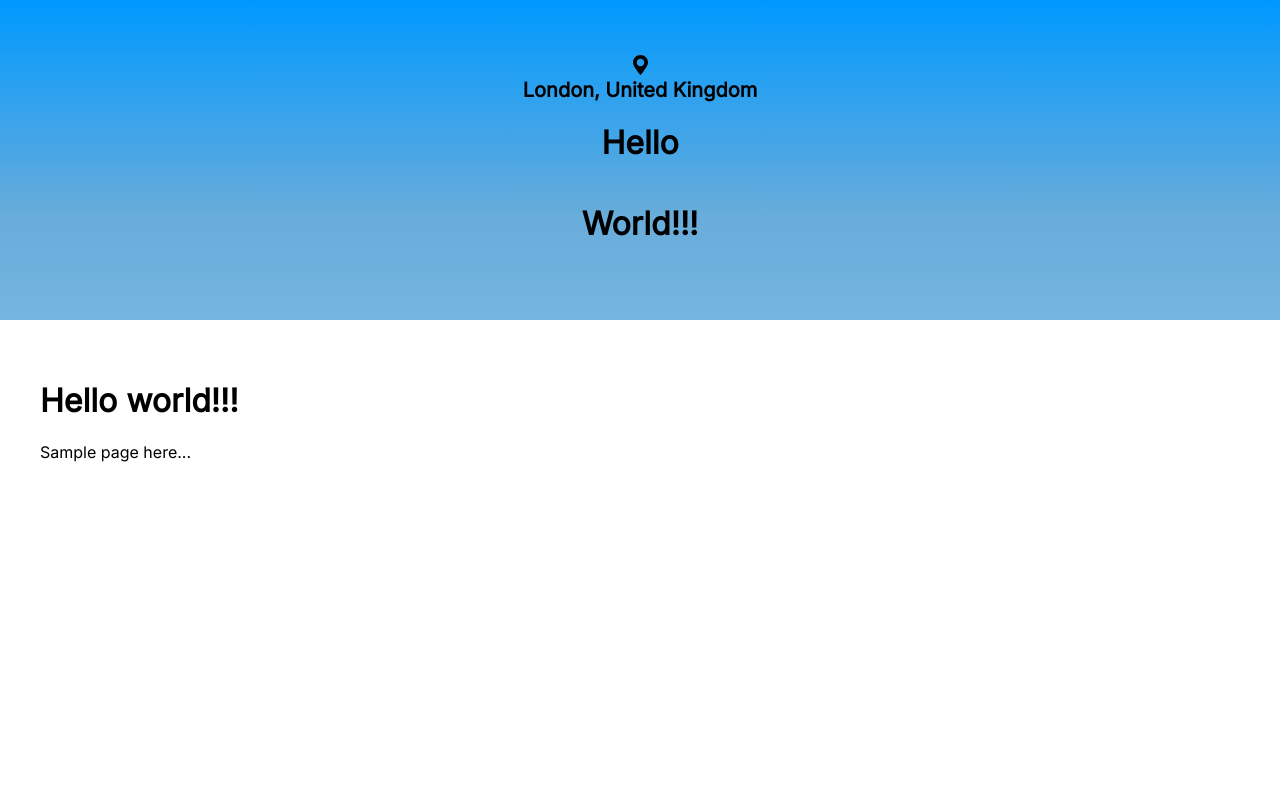
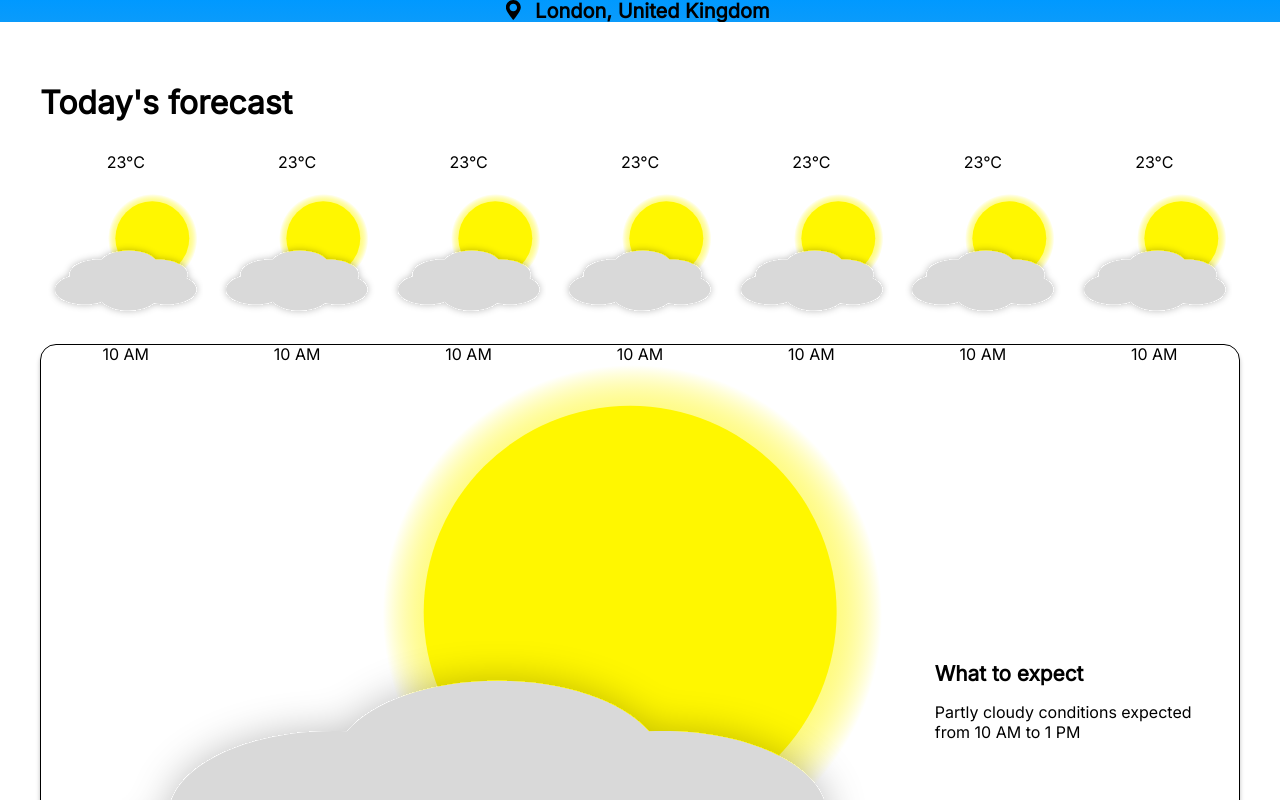
Before and after one commit to RoaringFire/gui-weather-app, a React (Vite) app: page / in a window 1280 px wide. Shown: the top 800 px of the page. Built offline with nearby package versions, Linux system fonts and the light colour scheme.

Commit message:
add: work on the front page

```diff
--- a/src/App.jsx
+++ b/src/App.jsx
@@ -1,25 +1,23 @@
-import { useState } from 'react'
 import './App.css'
+import LocationLabel from "./components/LocationLabel.jsx"
+import WeatherForecastTable from './components/WeatherForecastTable.jsx'
+import WeatherAdvisoryCard from './components/WeatherAdvisoryCard.jsx'
+import TravelConditionsCard from './components/TravelConditionsCard.jsx'
+import TravelImpactsCard from './components/TravelImpactsCard.jsx'
 
 function App() {
   return (
     <>
       <div className="container">
         <div className="mainHeader">
-
-          <div id="locationLabel">
-            <svg className="" xmlns="http://www.w3.org/2000/svg" width="15" height="20" viewBox="0 0 12 16" fill="none">
-              <path fill-rule="evenodd" clip-rule="evenodd" d="M6 0C9.31371 0 12 2.68629 12 6C12 9.31371 6 16 6 16C6 16 0 9.31371 0 6C0 2.68629 2.68629 0 6 0ZM6 3C4.34315 3 3 4.34315 3 6C3 7.65685 4.34315 9 6 9C7.65685 9 9 7.65685 9 6C9 4.34315 7.65685 3 6 3Z" fill="black"/>
-            </svg>
-            <div><strong>London, United Kingdom</strong></div>
-          </div>
-
-          <h1>Hello</h1>
-          <h1>World!!!</h1>
+          <LocationLabel />
         </div>
         <main className="mainPanel">
-          <h1>Hello world!!!</h1>
-          <p>Sample page here...</p>
+          <h1>Today's forecast</h1>
+          <WeatherForecastTable />
+          <WeatherAdvisoryCard />
+          <TravelConditionsCard />
+          <TravelImpactsCard />
         </main>
       </div>
     </>
--- /dev/null
+++ b/src/components/LocationLabel.jsx
@@ -0,0 +1,12 @@
+function LocationLabel() {
+  return (
+    <div id="locationLabel">
+      <svg xmlns="http://www.w3.org/2000/svg" width="15" height="20" viewBox="0 0 12 16" fill="none">
+        <path fill-rule="evenodd" clip-rule="evenodd" d="M6 0C9.31371 0 12 2.68629 12 6C12 9.31371 6 16 6 16C6 16 0 9.31371 0 6C0 2.68629 2.68629 0 6 0ZM6 3C4.34315 3 3 4.34315 3 6C3 7.65685 4.34315 9 6 9C7.65685 9 9 7.65685 9 6C9 4.34315 7.65685 3 6 3Z" fill="black"/>
+      </svg>
+      <div><strong>London, United Kingdom</strong></div>
+    </div>
+  );
+}
+
+export default LocationLabel;
--- /dev/null
+++ b/src/components/TravelConditionsCard.jsx
@@ -0,0 +1,14 @@
+function TravelConditionsCard() {
+    return (
+        <div className="advisoryCard travelConditions">
+            <div className="advisoryHeader">Commuting conditions</div>
+            <ul>
+                <li>🚌 No transport delays</li>
+                <li>☔ Rain risk: Low</li>
+                <li>💡 Advice: Wear sunscreen until 3 PM</li>
+            </ul>
+        </div>
+    );
+}
+
+export default TravelConditionsCard;
--- /dev/null
+++ b/src/components/TravelImpactsCard.jsx
@@ -0,0 +1,10 @@
+function TravelImpactsCard() {
+    return (
+        <div className="advisoryCard travelImpacts">
+            <div className="advisoryHeader">Commute impact</div>
+            <div className=""></div>
+        </div>
+    );
+}
+
+export default TravelImpactsCard;
--- /dev/null
+++ b/src/components/WeatherAdvisoryCard.jsx
@@ -0,0 +1,16 @@
+import WeatherPartlyCloudy from "./vector_icons/WeatherPartlyCloudy.jsx"
+
+function WeatherAdvisoryCard() {
+    // hardcoded stuff - this will be replaced with dynamic content
+    return (
+        <div className="advisoryCard weatherAdvisory">
+            <WeatherPartlyCloudy size="100" />
+            <div>
+                <div className="advisoryHeader">What to expect</div>
+                <p>Partly cloudy conditions expected from 10 AM to 1 PM</p>
+            </div>
+        </div>
+    );
+}
+
+export default WeatherAdvisoryCard;
--- /dev/null
+++ b/src/components/WeatherForecastCell.jsx
@@ -0,0 +1,13 @@
+import WeatherPartlyCloudy from "./vector_icons/WeatherPartlyCloudy.jsx"
+
+function WeatherForecastCell() {
+  return (
+    <div className="weatherForecastCell">
+      <div>23°C</div>
+      <WeatherPartlyCloudy size="10" />
+      <div>10 AM</div>
+    </div>
+  );
+}
+
+export default WeatherForecastCell;
--- /dev/null
+++ b/src/components/WeatherForecastTable.jsx
@@ -0,0 +1,17 @@
+import WeatherForecastCell from "./WeatherForecastCell";
+
+function WeatherForecastTable({data}) {
+  return (
+    <div className="weatherForecastTable">
+		<WeatherForecastCell />
+		<WeatherForecastCell />
+		<WeatherForecastCell />
+		<WeatherForecastCell />
+		<WeatherForecastCell />
+		<WeatherForecastCell />
+		<WeatherForecastCell />
+    </div>
+  );
+}
+
+export default WeatherForecastTable;
--- /dev/null
+++ b/src/components/vector_icons/WeatherPartlyCloudy.jsx
@@ -0,0 +1,30 @@
+function WeatherPartlyCloudy({size}) {
+    return (
+        <svg xmlns="http://www.w3.org/2000/svg" width="{size}" height="{size}" viewBox="0 0 44 35" fill="none">
+            <circle cx="29.6487" cy="12.6487" r="12.6487" fill="url(#paint0_radial_19_415)"/>
+            <circle cx="29.5337" cy="12.5337" r="10.4639" fill="#FFF700"/>
+            <g filter="url(#filter0_d_19_415)">
+            <path d="M22.833 16C26.2611 16 29.2049 17.0567 30.4844 18.5654C30.7094 18.5561 30.9373 18.5498 31.167 18.5498C35.7691 18.5499 39.4998 20.4527 39.5 22.7998C39.5 23.1747 39.4033 23.5375 39.2246 23.8838C40.9279 24.6619 41.9999 25.7918 42 27.0498C42 29.397 38.2692 31.2997 33.667 31.2998C32.369 31.2998 31.1402 31.1479 30.0449 30.8779C28.6027 32.1457 25.9137 33 22.833 33C19.4458 32.9999 16.5317 31.9683 15.2285 30.4883C13.854 30.998 12.1625 31.2998 10.333 31.2998C5.73078 31.2997 2 29.397 2 27.0498C2.00014 25.4619 3.70762 24.0772 6.2373 23.3477C6.192 23.1682 6.16699 22.9855 6.16699 22.7998C6.1672 20.4527 9.89775 18.5498 14.5 18.5498C14.7295 18.5498 14.9568 18.5561 15.1816 18.5654C16.4609 17.0566 19.4048 16.0001 22.833 16Z" fill="#D9D9D9"/>
+            </g>
+            <defs>
+            <filter id="filter0_d_19_415" x="0" y="14" width="44" height="21" filterUnits="userSpaceOnUse" color-interpolation-filters="sRGB">
+                <feFlood flood-opacity="0" result="BackgroundImageFix"/>
+                <feColorMatrix in="SourceAlpha" type="matrix" values="0 0 0 0 0 0 0 0 0 0 0 0 0 0 0 0 0 0 127 0" result="hardAlpha"/>
+                <feOffset/>
+                <feGaussianBlur stdDeviation="1"/>
+                <feComposite in2="hardAlpha" operator="out"/>
+                <feColorMatrix type="matrix" values="0 0 0 0 0 0 0 0 0 0 0 0 0 0 0 0 0 0 0.25 0"/>
+                <feBlend mode="normal" in2="BackgroundImageFix" result="effect1_dropShadow_19_415"/>
+                <feBlend mode="normal" in="SourceGraphic" in2="effect1_dropShadow_19_415" result="shape"/>
+            </filter>
+            <radialGradient id="paint0_radial_19_415" cx="0" cy="0" r="1" gradientUnits="userSpaceOnUse" gradientTransform="translate(29.6487 12.6487) rotate(90) scale(12.6487)">
+                <stop offset="0.764423" stop-color="#FFFB7B"/>
+                <stop offset="0.764523" stop-color="#FFFB7B"/>
+                <stop offset="1" stop-color="#FFF700" stop-opacity="0"/>
+            </radialGradient>
+            </defs>
+      </svg>
+    );
+}
+
+export default WeatherPartlyCloudy;
--- a/src/index.css
+++ b/src/index.css
@@ -1,6 +1,101 @@
 @import url(https://fonts.googleapis.com/css?family=Inter);
 
 body {
-  font-family: Inter;
-  margin: 0;
+    font-family: Inter;
+    margin: 0;
+    background-image: linear-gradient(180deg, #09F 0%, #68ACDA 26.92%, #B0DFFF 100%);
 }
+
+.container {
+    width: 100%;
+    height: 100vh;
+    display: flex;
+    flex-flow: column;
+}
+
+.mainHeader {
+    width: 100%;
+    flex: 2;
+    display: flex;
+    flex-flow: column;
+    justify-content: center;
+    align-content: center;
+    text-align: center;
+}
+
+#locationLabel {
+    display: flex;
+    justify-content: center;
+    color: #000;
+    text-align: center;
+    font-family: Inter;
+    font-size: 20px;
+    font-style: normal;
+    font-weight: 700;
+    line-height: 22px; /* 110% */
+}
+
+#locationLabel * {
+    padding-left: 0.3rem;
+    padding-right: 0.3rem;
+}
+
+.mainPanel {
+    flex: 2.5;
+    padding: 2.5rem;
+    background-color: #fff;
+    box-shadow: 0 4px 4px 0 rgba(0, 0, 0, 0.25);
+}
+
+.weatherForecastTable {
+    display: flex;
+    text-align: center;
+    justify-content: center;
+    align-content: center;
+}
+
+.weatherForecastCell {
+    padding: 0.5rem;
+}
+
+.advisoryCard {
+    margin-top: 1rem;
+    margin-bottom: 1rem;
+    padding-top: 1.25rem;
+    padding-bottom: 0.5rem;
+    display: flex;
+    justify-content: center;
+    align-items: center;
+    border-radius: 16px;
+    border: 1px solid #000;
+    background: rgba(217, 217, 217, 0.00);
+    box-shadow: 0 4px 4px 0 rgba(0, 0, 0, 0.25);
+}
+
+.advisoryCard * {
+    padding-left: 0.4rem;
+    padding-right: 0.4rem;
+}
+
+.advisoryCard .advisoryHeader {
+    font-size: 1.3rem;
+    font-weight: 1000;
+}
+
+.weatherAdvisory, .travelConditions, .travelImpacts {
+    display: flex;
+    justify-content: center;
+    align-items: center;
+}
+
+.travelConditions, .travelImpacts {
+    flex-direction: column;
+}
+
+.travelConditions ul {
+    list-style-type: none;
+}
+
+.travelImpacts {
+
+}
```
Also changed, not shown: src/components/TempHeaderSection.jsx (added).
